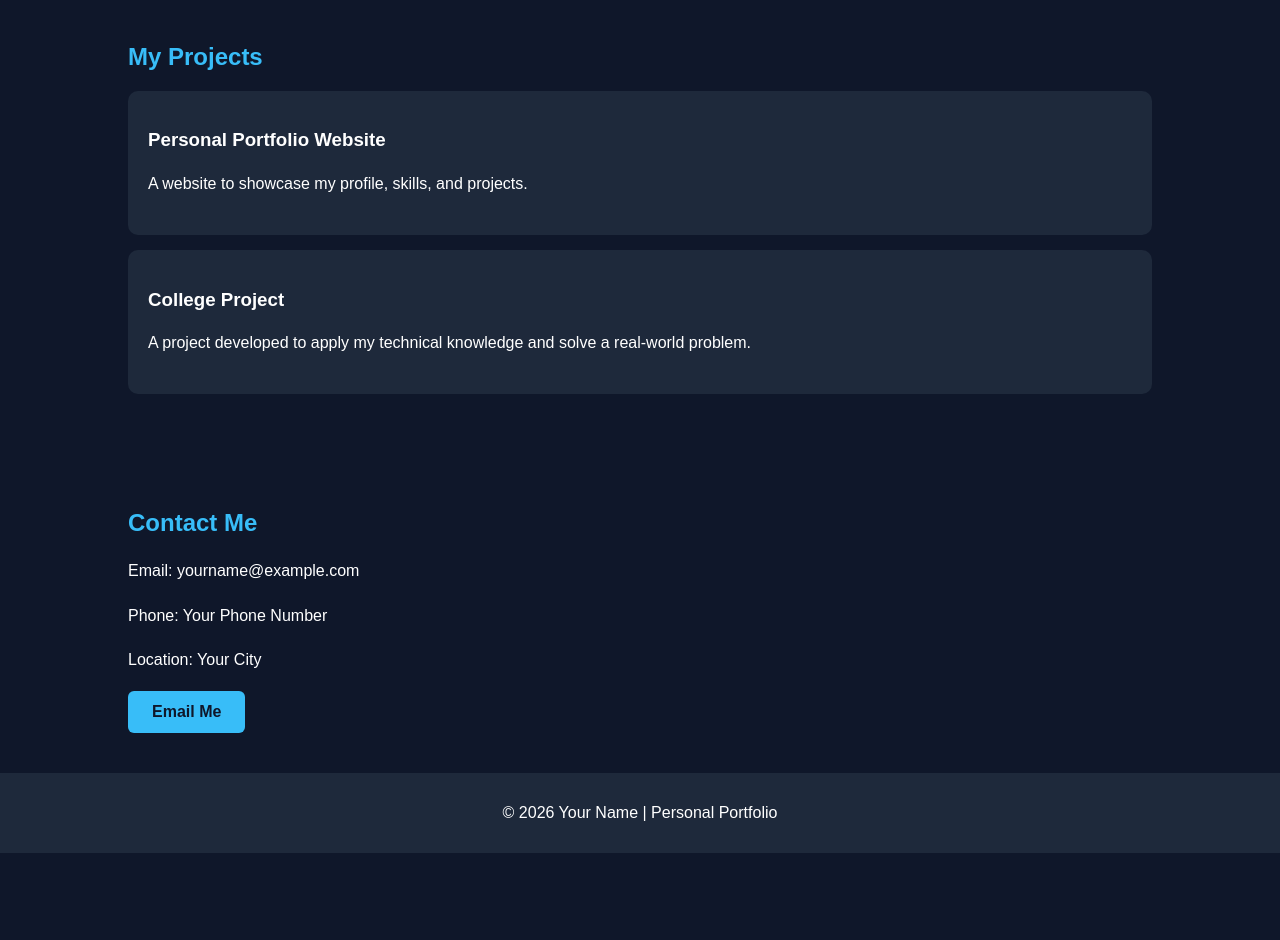
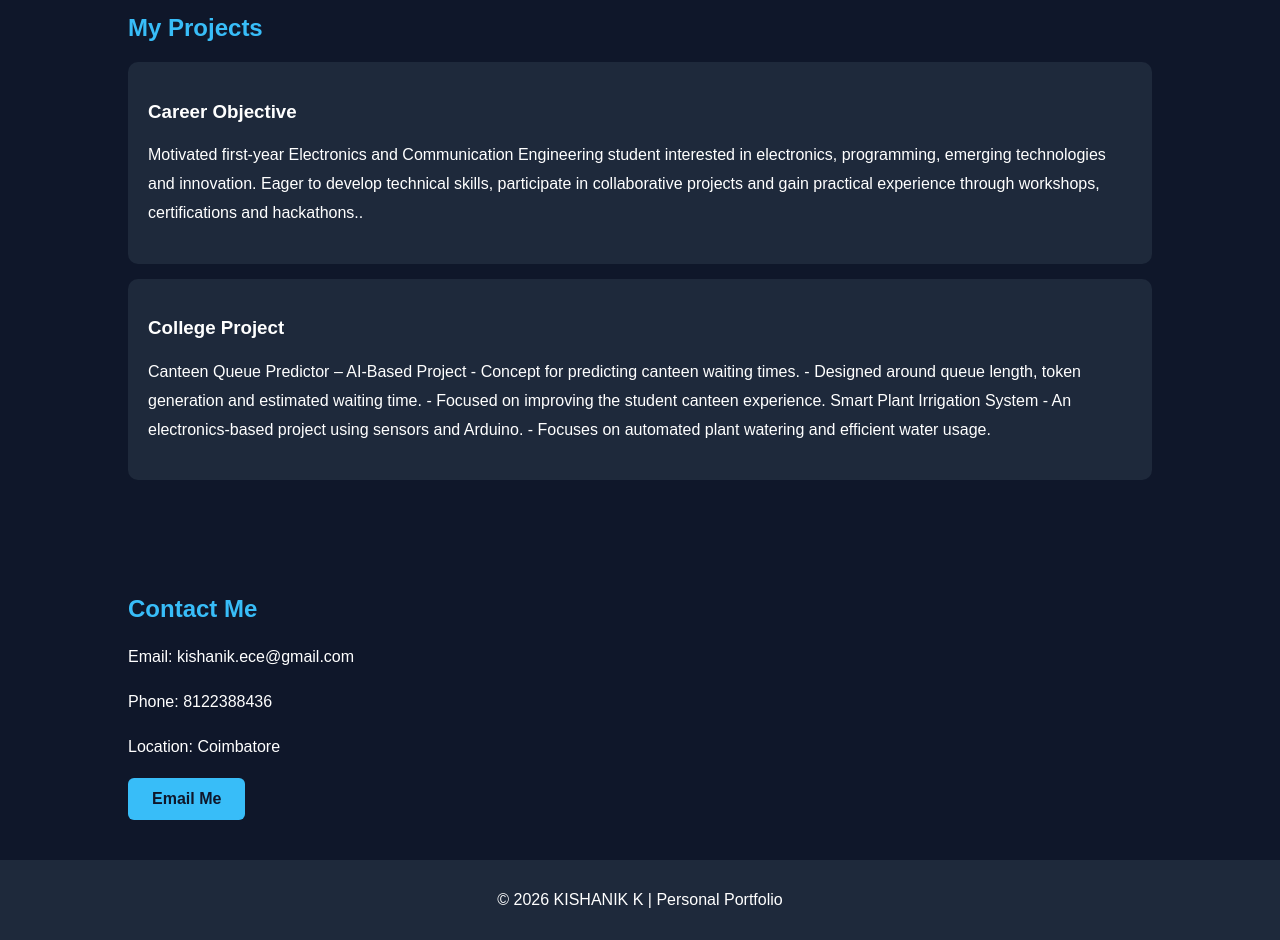
Before and after one commit to Kishanik/index.html, a plain HTML site: page index.html in a window 1280 px wide. Shown: the part 1260-2200 px from the top of the page. Before the commit the page ends 2113 px from the top, so only its background shows below. Drawn offline with Linux system fonts and the light colour scheme.

Commit message:
Revise portfolio content and personal details
Updated personal information, career objective, and project details in the portfolio.

```diff
--- a/index.html
+++ b/index.html
@@ -115,11 +115,10 @@
     <section id="about">
         <h2>About Me</h2>
         <p>
-            I am a student who is interested in technology,
-            programming, and web development. I enjoy learning
-            new skills, solving problems, and creating useful
-            applications. My goal is to improve my technical
-            knowledge and become a successful professional.
+            B.E. Electronics and Communication Engineering Student
+
+KPR Institute of Engineering and Technology
+Coimbatore, Tamil Nadu, India
         </p>
     </section>
 
@@ -134,27 +133,37 @@
     <section id="projects">
         <h2>My Projects</h2>
         <div class="card">
-            <h3>Personal Portfolio Website</h3>
-            <p>A website to showcase my profile, skills, and projects.</p>
+            <h3>Career Objective</h3>
+            <p>Motivated first-year Electronics and Communication Engineering student interested in
+                electronics, programming, emerging technologies and innovation. Eager to develop technical skills, participate
+                in collaborative projects and gain practical experience through workshops, certifications and hackathons..</p>
         </div>
         <div class="card">
             <h3>College Project</h3>
-            <p>A project developed to apply my technical knowledge
-            and solve a real-world problem.</p>
+            <p>Canteen Queue Predictor – AI-Based Project
+
+- Concept for predicting canteen waiting times.
+- Designed around queue length, token generation and estimated waiting time.
+- Focused on improving the student canteen experience.
+
+Smart Plant Irrigation System
+
+- An electronics-based project using sensors and Arduino.
+- Focuses on automated plant watering and efficient water usage.</p>
         </div>
     </section>
 
     <section id="contact">
         <h2>Contact Me</h2>
-        <p>Email: yourname@example.com</p>
-        <p>Phone: Your Phone Number</p>
-        <p>Location: Your City</p>
+        <p>Email: kishanik.ece@gmail.com</p>
+        <p>Phone: 8122388436</p>
+        <p>Location: Coimbatore</p>
         <a class="button"
            href="mailto:yourname@example.com">Email Me</a>
     </section>
 
     <footer>
-        <p>&copy; 2026 Your Name | Personal Portfolio</p>
+        <p>&copy; 2026 KISHANIK K | Personal Portfolio</p>
     </footer>
 
 </body>
```
